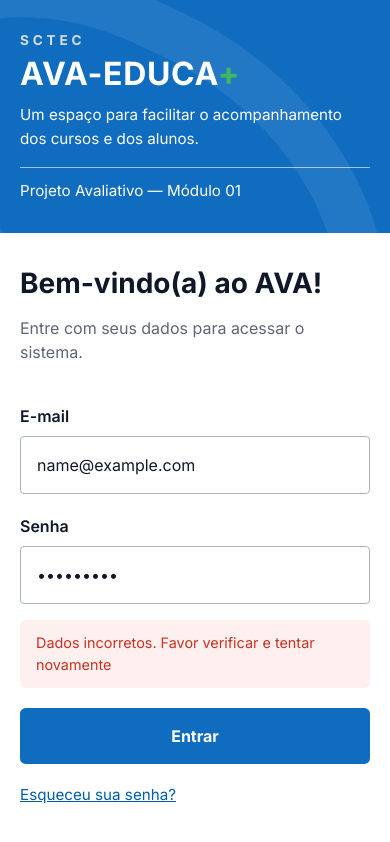
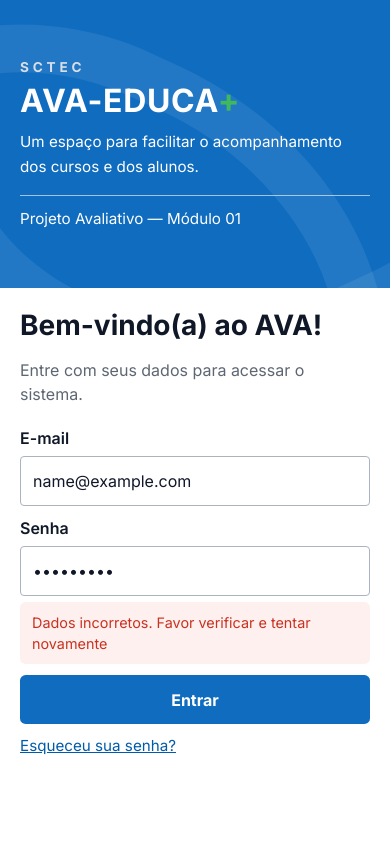
Before and after one commit to Jessiwoy/ava-educa-mais, a website with bundled scripts: page login/login.html in a window 390 px wide. Both pictures are taken after typing "name@example.com", "Sample123" into the empty fields and a click on the button "Entrar". Built offline with nearby package versions, Linux system fonts and the light colour scheme.

Commit message:
fix: compact mobile login form spacing

```diff
--- a/login/login.css
+++ b/login/login.css
@@ -232,6 +232,31 @@
   }
 
   .area-login {
-    padding: 1.5rem 1.25rem 2rem;
+    align-items: flex-start;
+    padding: 1rem 1.25rem 1.25rem;
+  }
+
+  .cabecalho-login {
+    margin-bottom: 1.25rem;
+  }
+
+  .formulario-login {
+    gap: 0.65rem;
+  }
+
+  .grupo-campo {
+    gap: 0.35rem;
+  }
+
+  .grupo-campo input {
+    padding: 0.75rem;
+  }
+
+  .mensagem-login {
+    padding: 0.6rem 0.75rem;
+  }
+
+  .botao-entrar {
+    padding: 0.8rem;
   }
 }
```
